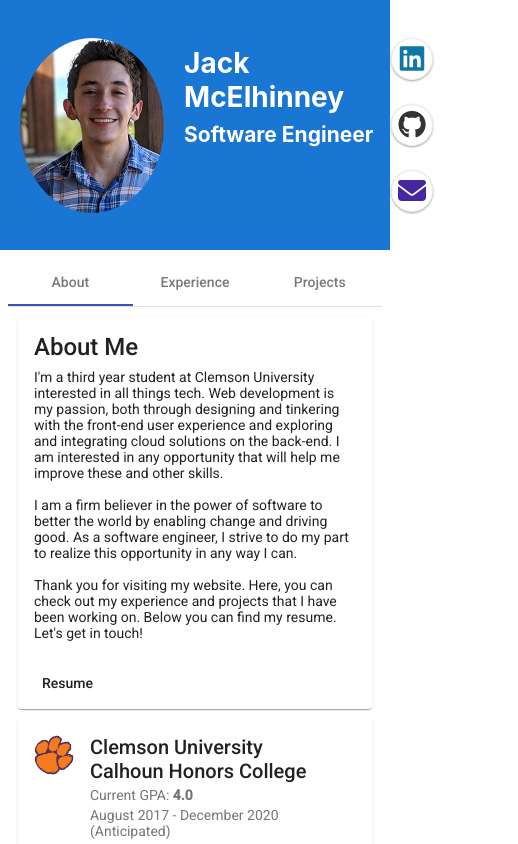
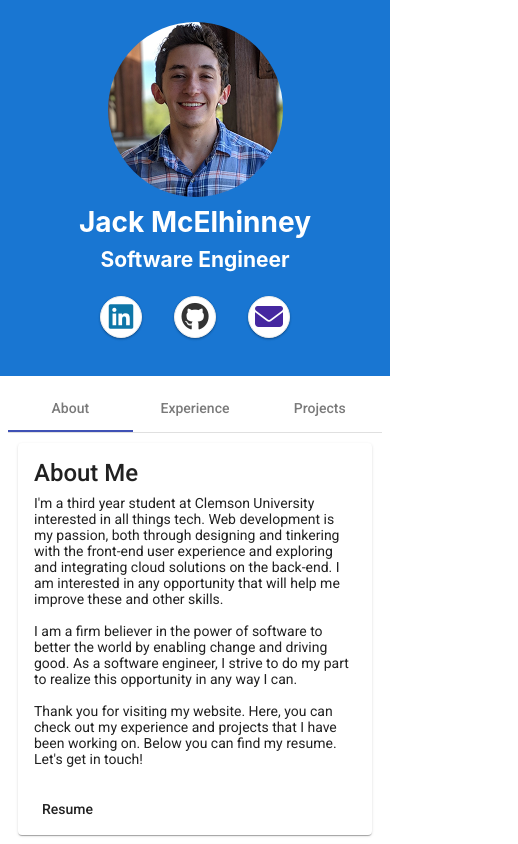
Before and after one commit to jackcmac/jack-mcelhinney, an Angular app: page / in a window 390 px wide. Shown: the top 844 px of the page, 518 px wide, since content can reach past the window. Built offline with nearby package versions, Linux system fonts and the light colour scheme.

Commit message:
mobile optimizations

```diff
--- a/src/app/app.component.html
+++ b/src/app/app.component.html
@@ -11,6 +11,7 @@
 
 <!-- Toolbar -->
 <div class="header" role="banner">
+  <div class="header-content-wrapper">
     <div class="info-wrapper">
       <div class="portrait-image">
         <img src="assets/images/portrait.png">
@@ -43,6 +44,7 @@
         </div>
         <p class="link-text">Email</p>
       </a>
+    </div>
   </div>
 </div>
 <div class="content">
--- a/src/app/app.component.scss
+++ b/src/app/app.component.scss
@@ -6,6 +6,44 @@
     -webkit-font-smoothing: antialiased;
     -moz-osx-font-smoothing: grayscale;
   }
+
+$screen-xs-max: 350px;
+
+// Small tablets and large smartphones (landscape view)
+$screen-sm-max: 480px;
+
+// Small tablets (portrait view)
+$screen-md-min: 768px;
+
+// Tablets and small desktops
+$screen-lg-min: 992px;
+
+@mixin xs {
+    @media (max-width: #{$screen-xs-max}) {
+        @content;
+    }
+}
+
+// Small devices
+@mixin sm {
+    @media (max-width: #{$screen-sm-max}) {
+        @content;
+    }
+ }
+
+ // Medium devices
+ @mixin md {
+    @media (min-width: #{$screen-md-min}) {
+        @content;
+    }
+ }
+
+ // Large devices
+ @mixin lg {
+    @media (min-width: #{$screen-lg-min}) {
+        @content;
+    }
+ }
 
 h1,
 h2,
@@ -69,13 +107,16 @@ p {
 }
 
 .header {
-    height: 250px;
+    width: 100%;
     display: flex;
     background-color: #1976d2;
     color: white;
     font-weight: 600;
     align-items: center;
-    justify-content: space-evenly;
+    justify-content: center;
+
+    padding-top: 22px;
+    padding-bottom: 22px;
 
     animation: 1s ease-out 0s 1 slideDown;
 }
@@ -83,6 +124,28 @@ p {
 .info-wrapper {
     display: flex;
     justify-content: center;
+
+    @include sm {
+        display: block;
+        text-align: center;
+    }
+}
+
+.header-content-wrapper {
+    display: flex;
+    justify-content: space-between;
+    width: 540px;
+    display: block;
+
+    @include md {
+        width: 700px;
+        display: flex;
+    }
+
+    @include lg {
+        width: 800px;
+        display: flex;
+    }
 }
 
 .portrait-image {
@@ -93,18 +156,27 @@ p {
     display: flex;
     margin: 0px 20px;
 
+    @include sm {
+        margin: 0px auto;
+    }
 
     animation: 2s linear 0s 1 fadeIn;
 }
 
 .header-detail {
-    height: 175px;
     vertical-align: top;
 
     animation: 2s linear 0s 1 fadeIn;
 }
 
 .link-menu {
+    display: flex;
+    justify-content: center;
+
+    @include md {
+        display: block;
+    }
+
     animation: 2s ease-out 0s 1 slideUpFadeIn;
 }
 
@@ -118,6 +190,12 @@ p {
     p {
         font-size: larger;
 
+    }
+}
+
+.link-text {
+    @include sm {
+        display: none;
     }
 }
 
@@ -172,6 +250,10 @@ p {
 
 .tab-content {
     margin: 10px;
+
+    @include xs {
+        margin: 10px 0px;
+    }
 }
 
 .tab-card {
@@ -198,266 +280,3 @@ p {
 .skill-classification {
     text-align: center;
 }
-
-//   .spacer {
-//     flex: 1;
-//   }
-
-//   .toolbar {
-//     height: 60px;
-//     margin: -8px;
-//     display: flex;
-//     align-items: center;
-//
-//
-//   }
-
-//   .toolbar img {
-//     margin: 0 16px;
-//   }
-
-//   .toolbar #twitter-logo {
-//     height: 40px;
-//     margin: 0 16px;
-//   }
-
-//   .toolbar #twitter-logo:hover {
-//     opacity: 0.8;
-//   }
-
-//   .content {
-//     display: flex;
-//     margin: 32px auto;
-//     padding: 0 16px;
-//     max-width: 960px;
-//     flex-direction: column;
-//     align-items: center;
-//   }
-
-//   svg.material-icons {
-//     height: 24px;
-//     width: auto;
-//   }
-
-//   svg.material-icons:not(:last-child) {
-//     margin-right: 8px;
-//   }
-
-//   .card svg.material-icons path {
-//     fill: #888;
-//   }
-
-//   .card-container {
-//     display: flex;
-//     flex-wrap: wrap;
-//     justify-content: center;
-//     margin-top: 16px;
-//   }
-
-//   .card {
-//     border-radius: 4px;
-//     border: 1px solid #eee;
-//     background-color: #fafafa;
-//     height: 40px;
-//     width: 200px;
-//     margin: 0 8px 16px;
-//     padding: 16px;
-//     display: flex;
-//     flex-direction: row;
-//     justify-content: center;
-//     align-items: center;
-//     transition: all 0.2s ease-in-out;
-//     line-height: 24px;
-//   }
-
-//   .card-container .card:not(:last-child) {
-//     margin-right: 0;
-//   }
-
-//   .card.card-small {
-//     height: 16px;
-//     width: 168px;
-//   }
-
-//   .card-container .card:not(.highlight-card) {
-//     cursor: pointer;
-//   }
-
-//   .card-container .card:not(.highlight-card):hover {
-//     transform: translateY(-3px);
-//     box-shadow: 0 4px 17px rgba(black, 0.35);
-//   }
-
-//   .card-container .card:not(.highlight-card):hover .material-icons path {
-//     fill: rgb(105, 103, 103);
-//   }
-
-//   .card.highlight-card {
-//     background-color: #1976d2;
-//     color: white;
-//     font-weight: 600;
-//     border: none;
-//     width: auto;
-//     min-width: 30%;
-//     position: relative;
-//   }
-
-//   .card.card.highlight-card span {
-//     margin-left: 60px;
-//   }
-
-//   svg#rocket {
-//     width: 80px;
-//     position: absolute;
-//     left: -10px;
-//     top: -24px;
-//   }
-
-//   svg#rocket-smoke {
-//     height: 100vh;
-//     position: absolute;
-//     top: 10px;
-//     right: 180px;
-//     z-index: -10;
-//   }
-
-//   a,
-//   a:visited,
-//   a:hover {
-//     color: #1976d2;
-//     text-decoration: none;
-//   }
-
-//   a:hover {
-//     color: #125699;
-//   }
-
-//   .terminal {
-//     position: relative;
-//     width: 80%;
-//     max-width: 600px;
-//     border-radius: 6px;
-//     padding-top: 45px;
-//     margin-top: 8px;
-//     overflow: hidden;
-//     background-color: rgb(15, 15, 16);
-//   }
-
-//   .terminal::before {
-//     content: "\2022 \2022 \2022";
-//     position: absolute;
-//     top: 0;
-//     left: 0;
-//     height: 4px;
-//     background: rgb(58, 58, 58);
-//     color: #c2c3c4;
-//     width: 100%;
-//     font-size: 2rem;
-//     line-height: 0;
-//     padding: 14px 0;
-//     text-indent: 4px;
-//   }
-
-//   .terminal pre {
-//     font-family: SFMono-Regular,Consolas,Liberation Mono,Menlo,monospace;
-//     color: white;
-//     padding: 0 1rem 1rem;
-//     margin: 0;
-//   }
-
-//   .circle-link {
-//     height: 40px;
-//     width: 40px;
-//     border-radius: 40px;
-//     margin: 8px;
-//     background-color: white;
-//     border: 1px solid #eeeeee;
-//     display: flex;
-//     justify-content: center;
-//     align-items: center;
-//     cursor: pointer;
-//     box-shadow: 0 1px 3px rgba(0, 0, 0, 0.12), 0 1px 2px rgba(0, 0, 0, 0.24);
-//     transition: 1s ease-out;
-//   }
-
-//   .circle-link:hover {
-//     transform: translateY(-0.25rem);
-//     box-shadow: 0px 3px 15px rgba(0, 0, 0, 0.2);
-//   }
-
-//   footer {
-//     margin-top: 8px;
-//     display: flex;
-//     align-items: center;
-//     line-height: 20px;
-//   }
-
-//   footer a {
-//     display: flex;
-//     align-items: center;
-//   }
-
-//   .github-star-badge {
-//     color: #24292e;
-//     display: flex;
-//     align-items: center;
-//     font-size: 12px;
-//     padding: 3px 10px;
-//     border: 1px solid rgba(27,31,35,.2);
-//     border-radius: 3px;
-//     background-image: linear-gradient(-180deg,#fafbfc,#eff3f6 90%);
-//     margin-left: 4px;
-//     font-weight: 600;
-//     font-family: -apple-system,BlinkMacSystemFont,Segoe UI,Helvetica,Arial,sans-serif,Apple Color Emoji,Segoe UI Emoji,Segoe UI Symbol;
-//   }
-
-//   .github-star-badge:hover {
-//     background-image: linear-gradient(-180deg,#f0f3f6,#e6ebf1 90%);
-//     border-color: rgba(27,31,35,.35);
-//     background-position: -.5em;
-//   }
-
-//   .github-star-badge .material-icons {
-//     height: 16px;
-//     width: 16px;
-//     margin-right: 4px;
-//   }
-
-//   svg#clouds {
-//     position: fixed;
-//     bottom: -160px;
-//     left: -230px;
-//     z-index: -10;
-//     width: 1920px;
-//   }
-
-
-//   /* Responsive Styles */
-//   @media screen and (max-width: 767px) {
-
-//     .card-container > *:not(.circle-link) ,
-//     .terminal {
-//       width: 100%;
-//     }
-
-//     .card:not(.highlight-card) {
-//       height: 16px;
-//       margin: 8px 0;
-//     }
-
-//     .card.highlight-card span {
-//       margin-left: 72px;
-//     }
-
-//     svg#rocket-smoke {
-//       right: 120px;
-//       transform: rotate(-5deg);
-//     }
-//   }
-
-//   @media screen and (max-width: 575px) {
-//     svg#rocket-smoke {
-//       display: none;
-//       visibility: hidden;
-//     }
-//   }
```
Lines whose indentation alone changed are shown as unchanged.
